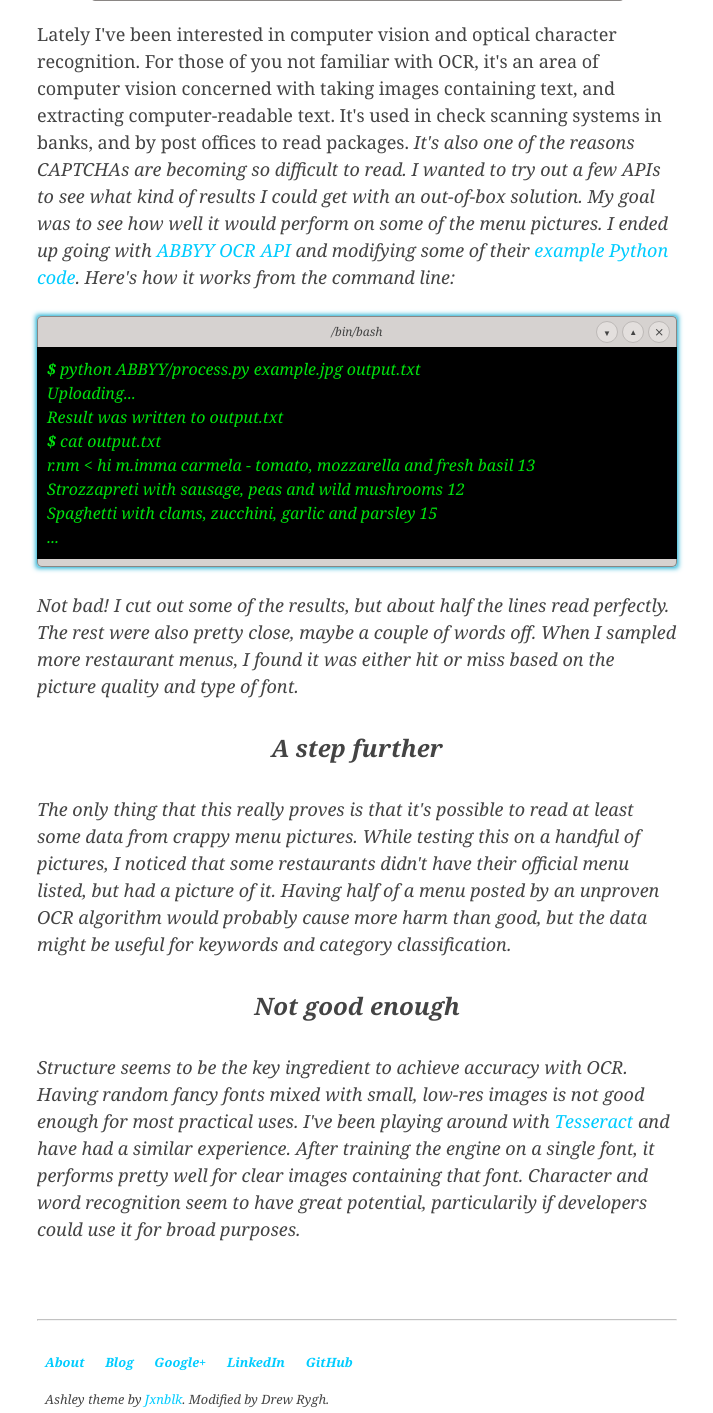
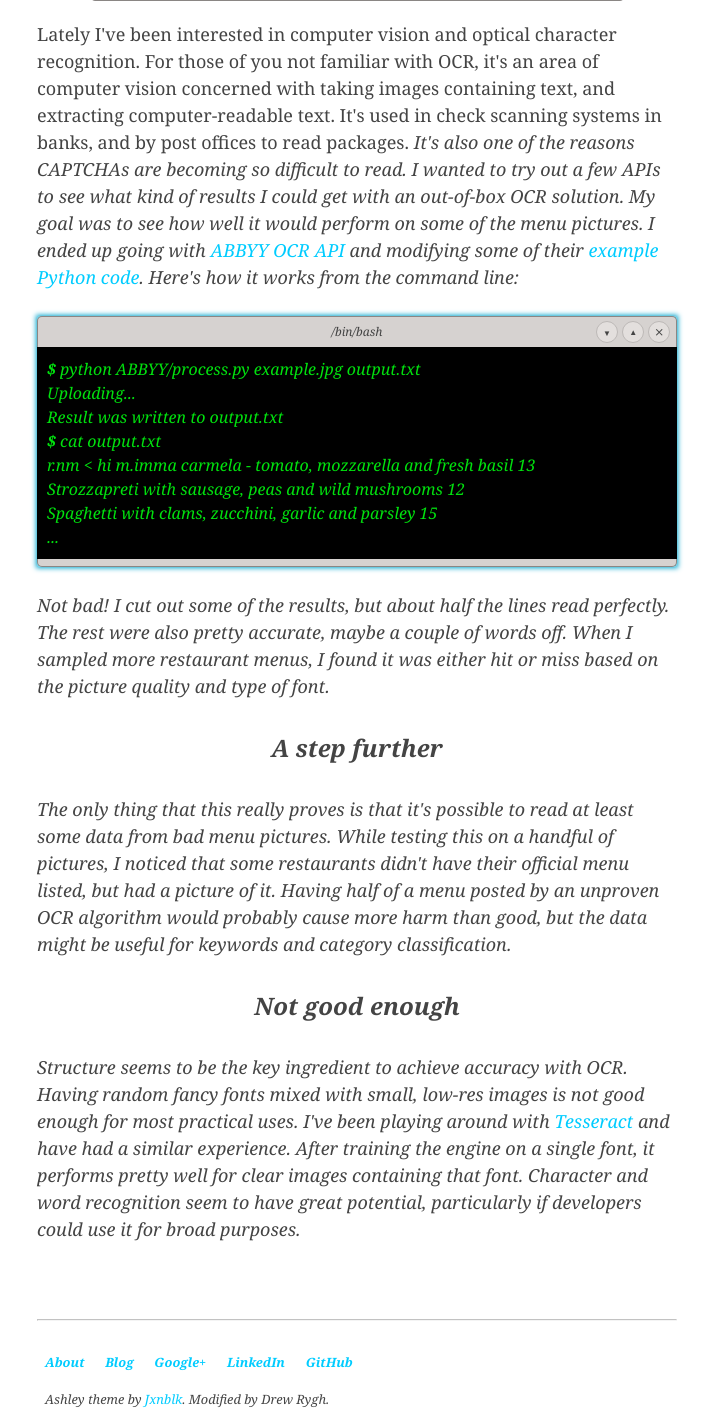
Before and after one commit to enterstudio/rygh.co, a Flask app: template templates/blog/yelp_menu_computer_vision.html in a window 1280 px wide. Shown: the part 825-2238 px from the top of the page, without its empty margins (283-996 px from the left). Run offline with Flask 2, Linux system fonts and the light colour scheme; the template is opened without the code that fills it, so the values that code supplies are empty; some web fonts are replaced.

Commit message:
Typo fixes.

```diff
--- a/templates/blog/yelp_menu_computer_vision.html
+++ b/templates/blog/yelp_menu_computer_vision.html
@@ -1,7 +1,6 @@
 {% extends "blog/base_post.html" %}
 
 {% block title %}{{ post.title }} | Drew Rygh{% endblock title %}
-
 
 
 {% block content %}
@@ -22,12 +21,13 @@
   <p class="marbo">Back in 2012, <a href="http://officialblog.yelp.com/2012/10/yelp-menus-connecting-people-with-great-local-food-porn.html" title="">Yelp introduced menus</a> — a way to see pictures, reviews, and prices of individual items. Prior to that I remember looking through reviews of a
   restaurant to see what other people suggested. Since the menus weren't online until then, many people thought it
   would be a good idea to take pictures of the menus for others to see. Most of these "menu pictures"
-  are taken with low-res camera phones in a dimly lit room. Others are decent, like the example I picked out:</p>
+  are taken with low-res camera phones in a dimly lit room. Others are decent, like the example I picked out:
+  </p>
 
   <img class="post-image" src="{{ url_for('static', filename='img/example_yelp_menu.jpg') }}" alt="A menu picture from Yelp">
 
   <p class="marbo">
-  Lately I've been interested in computer vision and optical character recognition. For those of you not familiar with OCR, it's an area of computer vision concerned with taking images containing text, and extracting computer-readable text. It's used in check scanning systems in banks, and by post offices to read packages. <i>It's also one of the reasons CAPTCHAs are becoming so difficult to read. I wanted to try out a few APIs to see what kind of results I could get with an out-of-box solution. My goal was to see how well it would perform on some of the menu pictures. I ended up going with <a href="http://ocrsdk.com/">ABBYY OCR API</a> and modifying some of their <a href="https://github.com/abbyysdk/ocrsdk.com/tree/master/Python">example Python code</a>. Here's how it works from the command line:
+  Lately I've been interested in computer vision and optical character recognition. For those of you not familiar with OCR, it's an area of computer vision concerned with taking images containing text, and extracting computer-readable text. It's used in check scanning systems in banks, and by post offices to read packages. <i>It's also one of the reasons CAPTCHAs are becoming so difficult to read. I wanted to try out a few APIs to see what kind of results I could get with an out-of-box OCR solution. My goal was to see how well it would perform on some of the menu pictures. I ended up going with <a href="http://ocrsdk.com/">ABBYY OCR API</a> and modifying some of their <a href="https://github.com/abbyysdk/ocrsdk.com/tree/master/Python">example Python code</a>. Here's how it works from the command line:
   </p>
 
   <div class="terminal-container">
@@ -53,13 +53,13 @@
   </div>
 
   <p class="marbo">
-  Not bad! I cut out some of the results, but about half the lines read perfectly. The rest were also pretty close, maybe a couple of words off. When I sampled more
+  Not bad! I cut out some of the results, but about half the lines read perfectly. The rest were also pretty accurate, maybe a couple of words off. When I sampled more
   restaurant menus, I found it was either hit or miss based on the picture quality and type of font.
   </p>
 
   <h3 class="subtitle">A step further</h3>
   <p class="marbo">
-  The only thing that this really proves is that it's possible to read at least <i>some</i> data from crappy menu pictures. While testing this
+  The only thing that this really proves is that it's possible to read at least <i>some</i> data from bad menu pictures. While testing this
   on a handful of pictures, I noticed that some restaurants didn't have their official menu listed, but had a picture of it. Having half of a menu posted by an unproven
   OCR algorithm would probably cause more harm than good, but the data might be useful for keywords and category classification.
   </p>
@@ -67,7 +67,7 @@
   <h3 class="subtitle">Not good enough</h3>
   <p class="marbo">
   Structure seems to be the key ingredient to achieve accuracy with OCR. Having random fancy fonts mixed with small, low-res images is not good enough for most practical uses.
-  I've been playing around with <a href="https://code.google.com/p/tesseract-ocr/" title="Documentation for Tesseract-OCR">Tesseract</a> and have had a similar experience. After training the engine on a single font, it performs pretty well for clear images containing that font. Character and word recognition seem to have great potential, particularily if developers could use it for broad purposes.
+  I've been playing around with <a href="https://code.google.com/p/tesseract-ocr/" title="Documentation for Tesseract-OCR">Tesseract</a> and have had a similar experience. After training the engine on a single font, it performs pretty well for clear images containing that font. Character and word recognition seem to have great potential, particularly if developers could use it for broad purposes.
   </p>
 
   <div class="discuss"></div>
```
